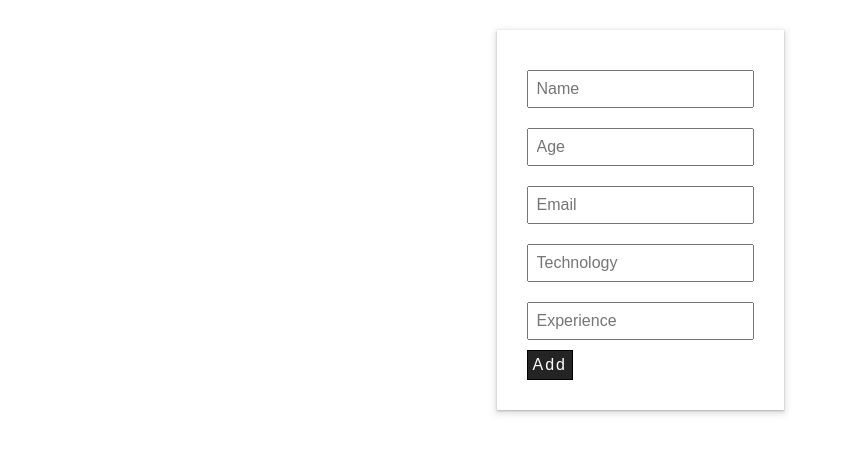
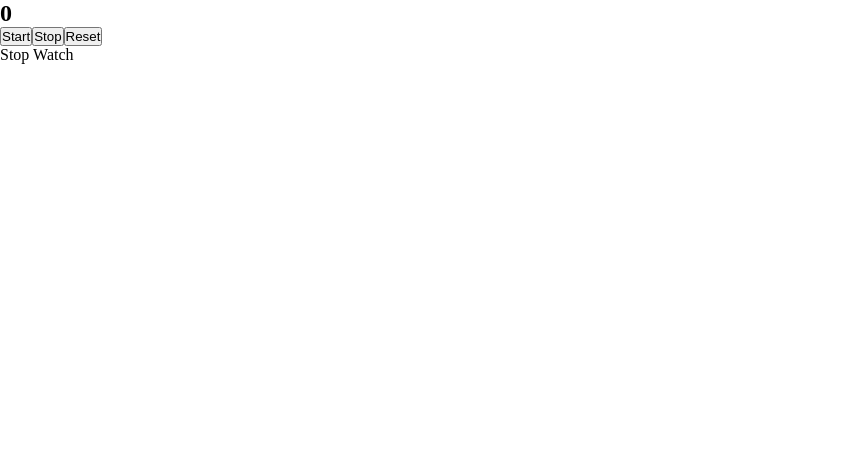
Before and after one commit to niteshshetye/productive_freamwork, a React (Create React App) app: page / in a window 1280 px wide. Shown: the top 454 px of the page, without its empty margins (0-850 px from the left). Built offline with nearby package versions, Linux system fonts and the light colour scheme.

Commit message:
Task 14 and Task 16 completed

```diff
--- a/db/db.json
+++ b/db/db.json
@@ -21,20 +21,20 @@
       "experience": "2"
     },
     {
-      "id": 1637061891508,
-      "name": "Nitesh Shetye",
-      "age": "21",
-      "email": "nitesh@gmail.com",
-      "technology": "React js",
-      "experience": "0.5"
-    },
-    {
       "id": 1637062798308,
       "name": "Manish patil",
       "age": "23",
       "email": "manish@domain.com",
       "technology": "Cyber",
       "experience": "1"
+    },
+    {
+      "name": "Nitesh Shetye",
+      "age": 21,
+      "email": "nitesh@domain.com",
+      "technology": "React js",
+      "experience": 1,
+      "id": 1637130715898
     }
   ]
 }
--- a/package.json
+++ b/package.json
@@ -7,8 +7,10 @@
     "@testing-library/react": "^11.2.7",
     "@testing-library/user-event": "^12.8.3",
     "axios": "^0.24.0",
+    "chart.js": "^3.6.0",
     "formik": "^2.2.9",
     "react": "^17.0.2",
+    "react-chartjs-2": "^3.3.0",
     "react-dom": "^17.0.2",
     "react-error-boundary": "^3.1.4",
     "react-router": "^6.0.1",
--- a/src/App.css
+++ b/src/App.css
@@ -472,6 +472,7 @@
     padding: 5px;
     font-size: 1rem;
     outline: none;
+    margin-top: 10px;
     border: 1px solid black;
     cursor: pointer;
     letter-spacing: 2px;
@@ -507,3 +508,11 @@
     color: white;
     background-color: rgb(36, 36, 36);
 }
+
+.task16_chart{
+    display: flex;
+    align-items: center;
+    margin: auto;
+    width: 720px;
+    padding: 20px;
+}
--- a/src/App.js
+++ b/src/App.js
@@ -1,6 +1,7 @@
 import React from 'react'
 import './App.css'
 
+import Task1 from './Task1'
 // import Task2 from './Task2'
 // import Task3 from './Task3'
 // import Task4 from './Task4'
@@ -118,13 +119,15 @@ import './App.css'
 // import Task13 from './Task13'
 
 // ************************** Task 14 **************************
-import Task14 from './Task14'
+// import Task14 from './Task14'
 
+// ************************** Task 16 **************************
+// import Task16 from './Task16'
 
 const App = () => {
     return (
         <>
-            <Task14 />
+            <Task1 />
         </>
     )
 }
--- /dev/null
+++ b/src/Task1/Counter.jsx
@@ -0,0 +1,21 @@
+import React,{useState, useEffect} from 'react'
+
+const Counter = () => {
+    const [count, setCount] = useState(0);
+    return (
+        <div className='task1_count'>
+            <div className='task1_count_heading'>
+                <h2 className='task1_count_h2'>
+                    {count}
+                </h2>
+            </div>
+            <div className='task1_count_body'>
+                <button className='task1_count_start'>Start</button>
+                <button className='task1_count_stop'>Stop</button>
+                <button className='task1_count_reset'>Reset</button>
+            </div>
+        </div>
+    )
+}
+
+export default Counter
--- /dev/null
+++ b/src/Task1/Stopwatch.jsx
@@ -0,0 +1,11 @@
+import React from 'react'
+
+const Stopwatch = () => {
+    return (
+        <div>
+            Stop Watch
+        </div>
+    )
+}
+
+export default Stopwatch
--- /dev/null
+++ b/src/Task1/index.js
@@ -0,0 +1,19 @@
+import React from 'react'
+
+import Counter from './Counter';
+import Stopwatch from './Stopwatch';
+
+const Task1 = () => {
+    return (
+        <div className='task1_div'>
+            <div className='task1_counter_div'>
+                <Counter />
+            </div>
+            <div className='task1_stopwatch_div'>
+                <Stopwatch />
+            </div>
+        </div>
+    )
+}
+
+export default Task1
--- a/src/Task14/index.js
+++ b/src/Task14/index.js
@@ -1,63 +1,127 @@
 import React, {useState, useEffect} from 'react';
-import { Formik, Form, Field } from 'formik';
-import {userRequest} from './axiosConfig';
-import {initialValues,validationShema} from './utils'
+import { Formik, Form, Field, ErrorMessage } from 'formik';
+import {initialValues, formSchema} from './utils'
+import { userRequest } from './axiosConfig';
+
 
 const Task14 = () => {
     const [allDeveloper, setAllDeveloper] = useState([]);
+    const [editDeveloper, setEditDeveloper] = useState(null);
+    const [isAddMode, setIsAddMode] = useState(true);
 
-    const handleSubmit = (values) => {
-        console.log('formik',values)
+    // fetch
+    const get = async() => {
+        try{
+            const {data} = await userRequest(`/developer`);
+            setAllDeveloper([...data])
+        }catch(error){
+            console.log(error)
+        }
+    }
+    // post
+    const post = async(values) => {
+        try{
+            const {data} = await userRequest.post(`/developer`, {...values, id: Date.now()});
+            setAllDeveloper([...allDeveloper, data]);
+        }catch(error){
+            console.log(error)
+        }
+    }
+    // put
+    const edit = async(values) => {
+        try{
+            const {data} = await userRequest.put(`/developer/${editDeveloper.id}`, {...values});
+            setEditDeveloper(null);
+            setIsAddMode(true);
+        }catch(error){
+            console.log(error)
+        }
+    }
+    // delete
+    const deleteData = async (id) => {
+        await userRequest.delete(`/developer/${id}`);
+    }
+
+    useEffect(()=> {
+        get()
+    }, []);
+
+    useEffect(()=> {
+        get()
+    }, [isAddMode]);
+
+    const onSubmit = (values, {resetForm}) => {
+        if(isAddMode){
+            post(values);
+        }else{
+            edit(values);
+        }
+        resetForm();
+    }
+
+    const loadEditData = (id) => {
+        setIsAddMode(false);
+        const editData = allDeveloper.filter(developer => developer.id === id);
+        setEditDeveloper(editData[0]);
+    }
+
+    const handleDelete = (id) => {
+        const filterData = allDeveloper.filter(developer => developer.id !== id);
+        setAllDeveloper([...filterData]);
+        deleteData(id);
     }
 
     return (
         <div className='task13_div'>
             <div className='task13_add_form'>
                 <Formik
-                    initialValues={initialValues}
-                    validationShema={validationShema}
-                    onSubmit={handleSubmit}
+                    initialValues={editDeveloper || initialValues}
+                    validationSchema={formSchema}
+                    onSubmit={onSubmit}
+                    enableReinitialize
                 >
                         <Form>
                             <div className='task13_add_input'>
                                 <Field name='name' placeholder='Name' />
+                                <ErrorMessage name='name'>{msg => <p style={{color: 'red'}}>{msg}</p>}</ErrorMessage>
                             </div>
                             <div className='task13_add_input'>
                                 <Field type='number' name='age' placeholder='Age' />
+                                <ErrorMessage name='age' >{msg => <p style={{color: 'red'}}>{msg}</p>}</ErrorMessage>
                             </div>
                             <div className='task13_add_input'>
                                 <Field type='email' name='email' placeholder='Email' />
+                                <ErrorMessage name='email' >{msg => <p style={{color: 'red'}}>{msg}</p>}</ErrorMessage>
                             </div>
                             <div className='task13_add_input'>
                                 <Field name='technology' placeholder='Technology' />
+                                <ErrorMessage name='technology' >{msg => <p style={{color: 'red'}}>{msg}</p>}</ErrorMessage>
                             </div>
                             <div className='task13_add_input'>
                                 <Field type='number' name='experience' placeholder='Experience' />
+                                <ErrorMessage name='experience' >{msg => <p style={{color: 'red'}}>{msg}</p>}</ErrorMessage>
                             </div>
                             <div className='task13_add_btn'>
-                            <button type='submit'>Add</button>
+                                {
+                                    isAddMode? <button type='submit'>Add</button>
+                                    : <button type='submit'>Edit</button>
+                                }
                             </div>
                         </Form>
                 </Formik>
             </div>
-
-        </div>
-    )
-}
-
-export default Task14;
-
-{/* <div className='task13_developer_table'>
+            <div className='task13_developer_table'>
                 {
                     allDeveloper.length === 0? <h2>No Developers!!!</h2>:(
                         <table>
                             <thead>
                                 <tr>
-                        {
-                            calculateHeader.map(headers => (
-                                <th key={headers}>{headers}</th>
-                            ))
-                        }
+                                    <th>Id</th>
+                                    <th>Name</th>
+                                    <th>Age</th>
+                                    <th>Email</th>
+                                    <th>Technology</th>
+                                    <th>Experience</th>
                                     <th>Edit</th>
                                     <th>Delete</th>
                                 </tr>
@@ -72,7 +136,7 @@ export default Task14;
                                             <td>{developer.email}</td>
                                             <td>{developer.technology}</td>
                                             <td>{developer.experience+''} Years</td>
-                                <td><button onClick={() => loadData(developer.id)}>Edit</button></td>
+                                            <td><button onClick={() => loadEditData(developer.id)}>Edit</button></td>
                                             <td><button onClick={() => handleDelete(developer.id)}>Delete</button></td>
                                         </tr>
                                     ))
@@ -81,5 +145,9 @@ export default Task14;
                         </table>
                     )
                 }
+            </div>
+        </div>
+    )
+}
 
-</div> */}
+export default Task14;
--- a/src/Task14/utils.js
+++ b/src/Task14/utils.js
@@ -8,10 +8,16 @@ export const initialValues = {
     experience: ''
 }
 
-export const validationShema = Yup.object().shape({
-    name: Yup.string().required('Required*'),
-    age: Yup.number().required('Required*'),
-    email: Yup.string().email('Please Enter Valide Email Id').required('Required*'),
-    technology: Yup.string().required('Required*'),
-    experience: Yup.number().required('Required*'),
-})
+export const formSchema = Yup.object().shape({
+    name: Yup.string()
+        .required('Required*'),
+    age: Yup.number()
+        .required('Required*'),
+    email: Yup.string()
+        .email('Please Enter Valide Email Id')
+        .required('Required*'),
+    technology: Yup.string()
+        .required('Required*'),
+    experience: Yup.number()
+        .required('Required*'),
+});
--- /dev/null
+++ b/src/Task16/index.js
@@ -0,0 +1,12 @@
+import React from 'react'
+import LineChart from './components/LineChart'
+
+const Task16 = () => {
+    return (
+        <div className='task16_chart'>
+            <LineChart />
+        </div>
+    )
+}
+
+export default Task16
```
Also changed, not shown: src/Task16/components/LineChart.js (added, +27 -0 lines), src/Task16/README.md (added), 1 other file (tests, documents, lock files or other folders). Lines whose indentation alone changed are shown as unchanged.
